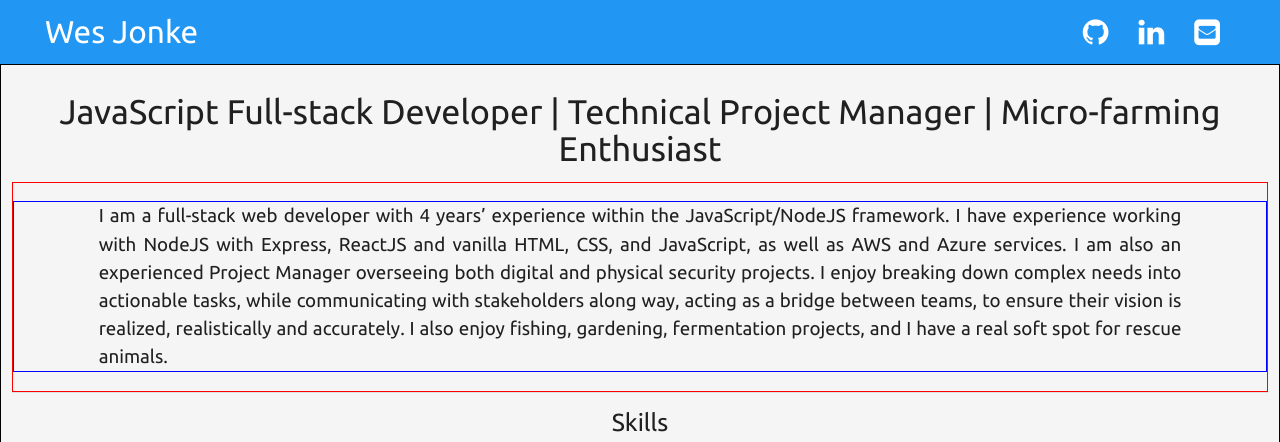
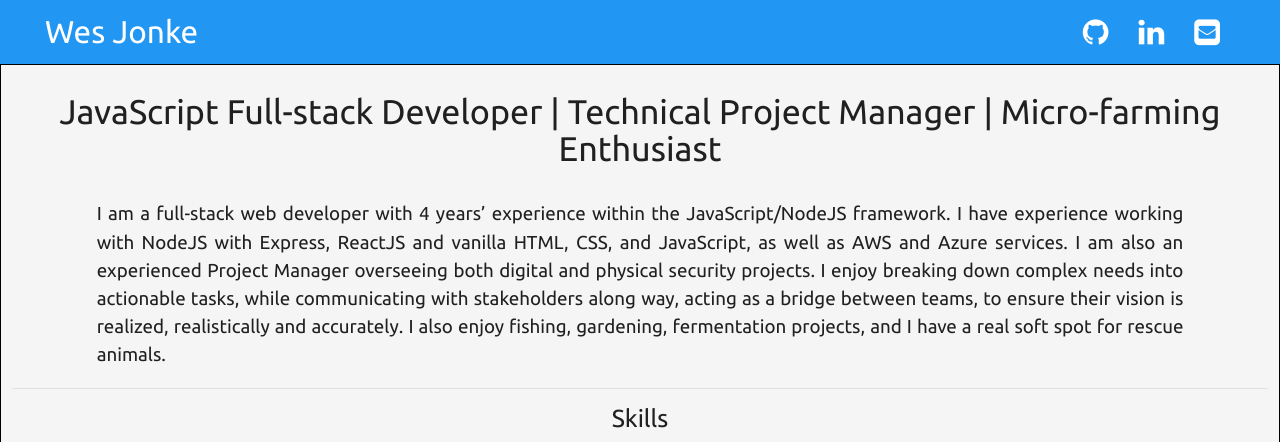
Before and after one commit to Wjonke/portfolioPage-FE, a React (Create React App) app: page / in a window 1280 px wide. Shown: the top 442 px of the page. Built offline with nearby package versions, Linux system fonts and the light colour scheme.

Commit message:
remove borders

```diff
--- a/src/components/home/Overview.js
+++ b/src/components/home/Overview.js
@@ -6,7 +6,7 @@ const Overview = () => {
 		<div
 			className=' '
 			style={{
-				border: '1px solid red',
+				// border: '1px solid red',
 				display: 'flex',
 				flexDirection: 'row',
 				// width: '100%',
@@ -21,7 +21,7 @@ const Overview = () => {
 					paddingLeft: '4.5em',
 					paddingRight: '4.5em',
 					textAlign: 'justify',
-					border: '1px solid blue',
+					// border: '1px solid blue',
 				}}
 			>
 				I am a full-stack web developer with 4 years’ experience within
```
